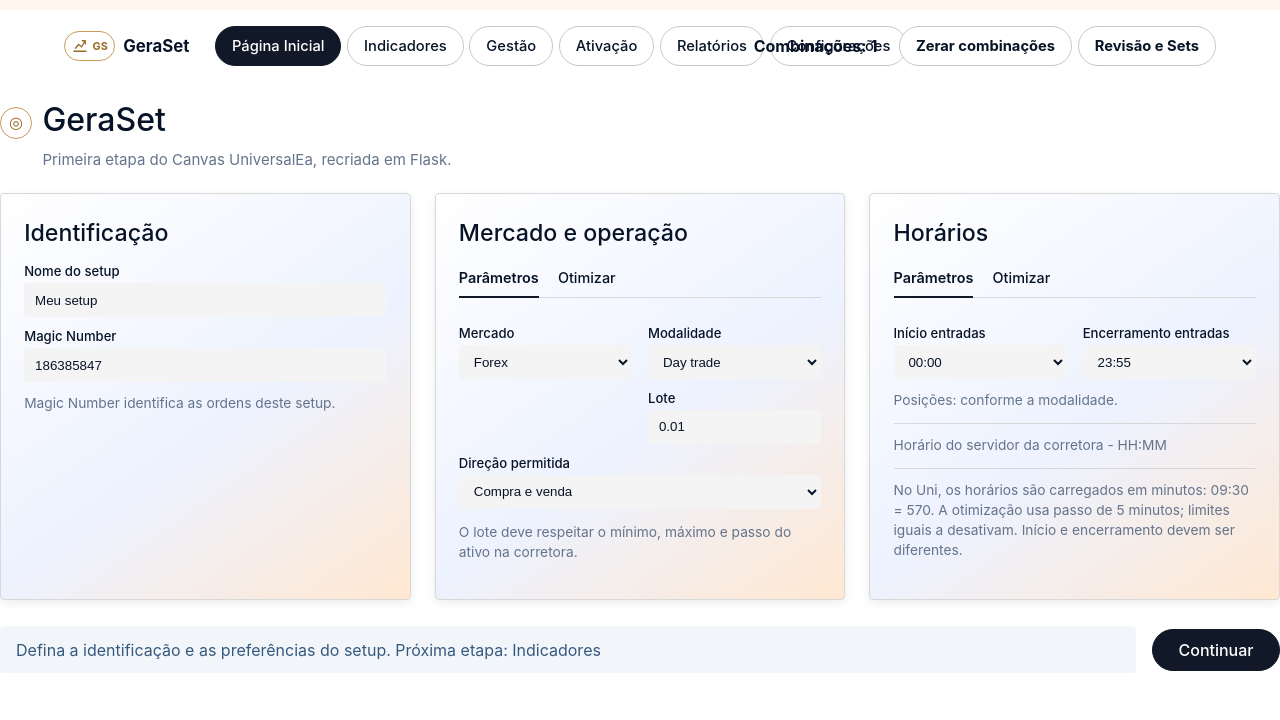
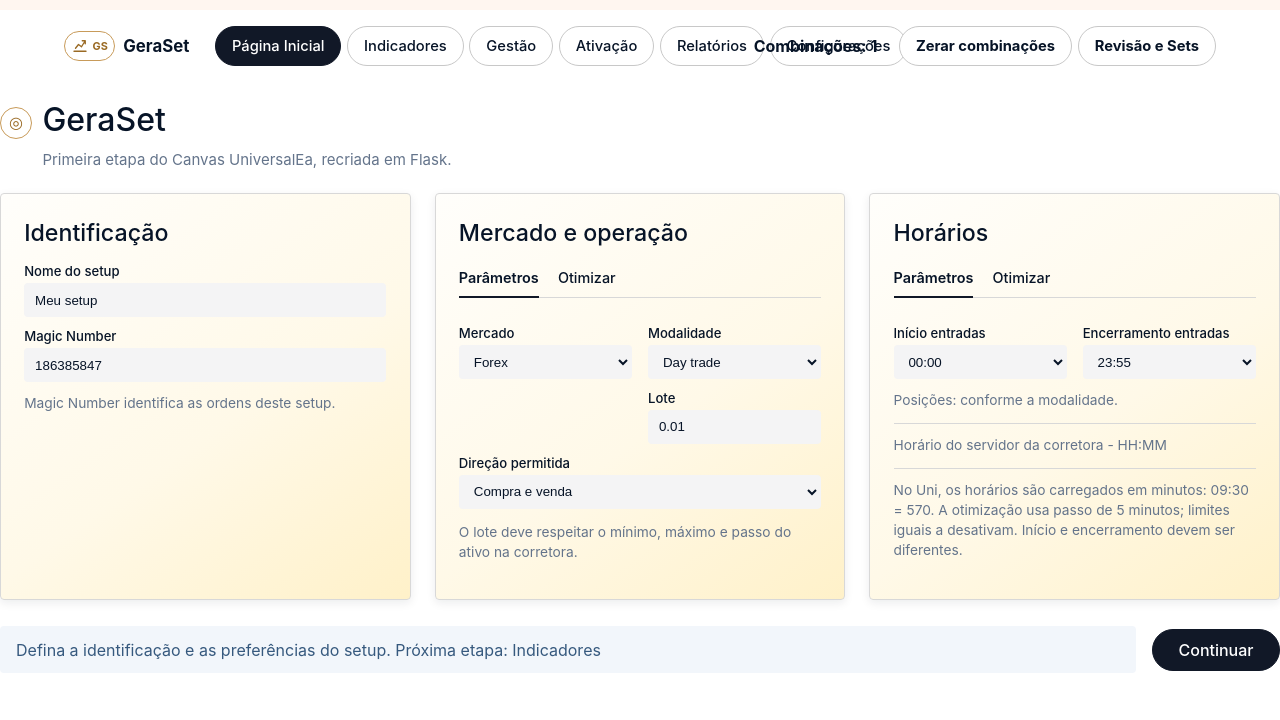
Before and after one commit to MarceloAnsilago/GeraSet, a Flask app: page /inicio in a window 1280 px wide. Shown: the top 720 px of the page. Run offline with Flask 3, Linux system fonts and the light colour scheme.

Commit message:
voltando a cor amarela

```diff
--- a/flask_version/static/style.css
+++ b/flask_version/static/style.css
@@ -1,8 +1,8 @@
 :root {
     --bg: #ffffff;
     --surface: #ffffff;
-    --card-gradient: linear-gradient(145deg, #ffffff 0%, #edf2ff 56%, #ffe8d2 100%);
-    --summary-gradient: linear-gradient(145deg, #ffffff 0%, #e3efff 100%);
+    --card-gradient: linear-gradient(145deg, #fffefb 0%, #fff9e8 56%, #fff1c9 100%);
+    --summary-gradient: linear-gradient(145deg, #fffefb 0%, #fff3d3 100%);
     --soft: #f4f4f5;
     --line: #d8d8d8;
     --line-dark: #c8c8c8;
```
